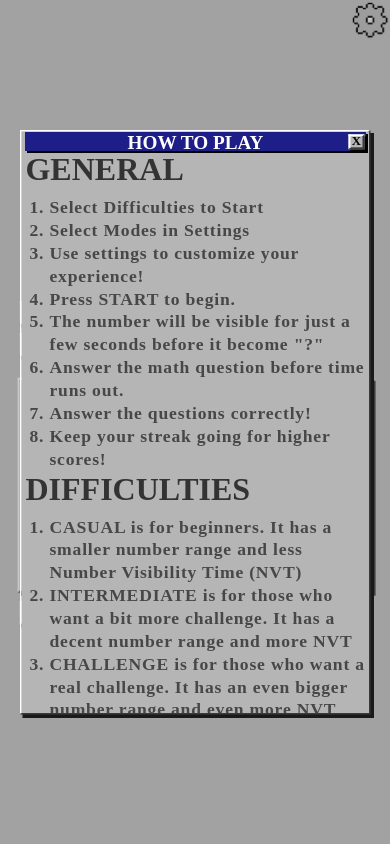
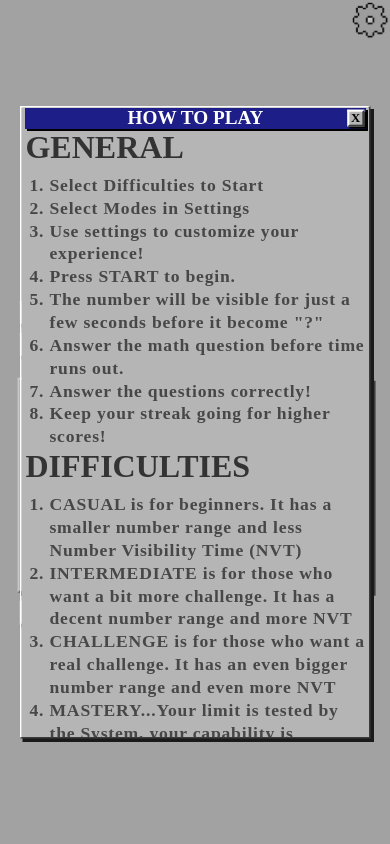
Before and after one commit to AlcastraX/Anone, a plain HTML site: page index.html in a window 390 px wide. Drawn offline with Linux system fonts and the light colour scheme.

Commit message:
Update index.html

```diff
--- a/index.html
+++ b/index.html
@@ -14,18 +14,24 @@
             margin: 0;
             padding: 0;
             position:relative;
-            min-height:100vh;
+            min-height:100dvh;
             width:100vw;
             background-color: #c0c0c0;
             display:flex;
             justify-content: center;
             align-items: center;
-            overflow:hidden;
+            overflow:auto;
         }
-        ::-webkit-scrollbar {
-            width: 0.2rem;
-            height:fit-content;
-            background: hsl(0, 0%, 20%)
+        .Wrapper {
+            width:100%;
+            height:100%;
+            position:absolute;
+            top:0;
+            left:0;
+            overflow:auto;
+        }
+        .INTRODUCTION::-webkit-scrollbar {
+            display:none;
         }
         .INTRODUCTION {
             position:absolute;
@@ -36,7 +42,7 @@
             font-weight:bold;
             width: 30rem;
             background: #b5b5b5;
-            aspect-ratio:3/5;
+            height:75dvh;
             z-index:10000000;
             display:flex;
             flex-direction: column;
@@ -54,11 +60,14 @@
             font-size: 1.2rem;
             background-color:#000080d5;
             width: 98%;
-            height: 1.2rem;
+            height: 1.3rem;
             color:white;
             box-shadow:2px 2px black;
             text-align: center;
             position:relative;
+            display:flex;
+            justify-content: center;
+            align-items: center;
         }
         #CloseHTP:hover {
             background-color: hsla(258, 88%, 27%, 0.25);
@@ -340,7 +349,7 @@
         }
         .Overlay {
             width:100vw;
-            height:100vh;
+            height:100dvh;
             margin:0;
             padding:0;
             background-color: #777777;
@@ -570,8 +579,6 @@
             }
             .INTRODUCTION {
                 width:85vw;
-                height:auto;
-                max-height:80vh;
             }
             .N1, .N2 {
                 font-size: 2rem;
@@ -644,8 +651,6 @@
             }
             .INTRODUCTION {
                 width:90vw;
-                height:auto;
-                max-height:75vh;
             }
             .V1::before {
                 font-size: 2rem;
@@ -756,7 +761,7 @@
         }
         .INTRODUCTION {
             width: 90vw;
-            max-height: 70vh;
+            height: 72.5dvh;
             font-size: clamp(1.2rem, 4vw, 2rem);
         }
         .N1, .N2 {
@@ -853,19 +858,22 @@
         }
         .Settings {
             width: 70vw;
-            height: 80vh;
+            height: 80dvh;
             top: 50%;
             transform: translate(-50%, -50%);
         }
         .INTRODUCTION {
             width: 90vw;
-            max-height: 75vh;
+            max-height: 70dvh;
             font-size: clamp(1.2rem, 4vw, 2rem);
         }
 }
     </style>
     </head>
     <body>
+        <div class="Overlay"></div>
+        <img class="Settings-icon" src="Settings.png" alt="Settings">
+        <div class="Wrapper">
         <div class="INTRODUCTION">
             <div class="HTP"> HOW TO PLAY <button id="CloseHTP"class="CHTP"></button></div>
             <div class="Rule">
@@ -898,12 +906,10 @@
                 <ul class="Rules" style="color:rgba(24, 24, 24, 0.829); list-style:none">
                     <li>This Game can have more features in the future</li>
                     <li>If you still want to read The rules and How to play, refresh is the way!</li>
-
                 </ul>
+                <button class="HTP" id="IUNDERSTAND"style="font-weight:bold">I UNDERSTAND</button>
             </div>
         </div>
-        <div class="Overlay"></div>
-        <img class="Settings-icon" src="Settings.png" alt="Settings">
         <div class="Pamphlet">
             <div class="Difficulties">
             <button class="Casual">CASUAL</button>
@@ -958,6 +964,7 @@
             </div>
            </div>
         </div>
+        </div>
         <script>
             const body = document.body;
             const V1 = document.querySelector('.V1')
@@ -985,6 +992,7 @@
             const INTRO = document.querySelector('.INTRODUCTION')
             const ModesBtn = document.querySelectorAll('.Mode')
             const GAMEMODE = document.getElementById('GAMEMODE')
+            const CHTP2 = document.getElementById('IUNDERSTAND')
             let Gamemode = "DEFAULT"
             let Difficulty = "None"
             let time = 10;
@@ -998,6 +1006,9 @@
             let GamemodeSwitched = false
             AN.checked = true
             AJ.checked = true
+            CHTP2.addEventListener("click", () => {
+                INTRO.style.display = "none";
+            })
             CHTP.addEventListener("click", () => {
                 INTRO.style.display = "none";
             })
@@ -1119,7 +1130,9 @@
                                 else {answer = Math.floor(rando / rando2);}
                                 break;
                         }
-                        switch (Modes) {
+                    }
+                    else if (Gamemode === "FRACTION") {answer = FRACTIONMODE(rando, rando2, rando3, rando4)}
+                    switch (Modes) {
                             case "ADDITION" :
                                 V1.setAttribute("data-symbol", "+");
                                 break;
@@ -1132,9 +1145,7 @@
                             case "DIVISION" :
                                 V1.setAttribute("data-symbol", "÷");
                 }
-                    }
-                    else if (Gamemode === "FRACTION") {answer = FRACTIONMODE(rando, rando2, rando3, rando4)}
-                    setTimeout(() => {
+                setTimeout(() => {
                         N1.textContent = "?";
                         N2.textContent = "?";
                     }, NOO);
```
